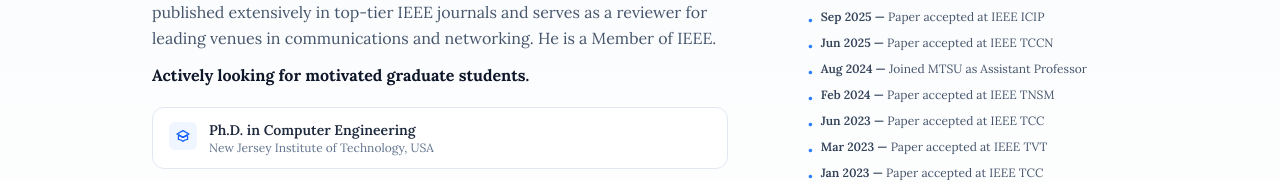
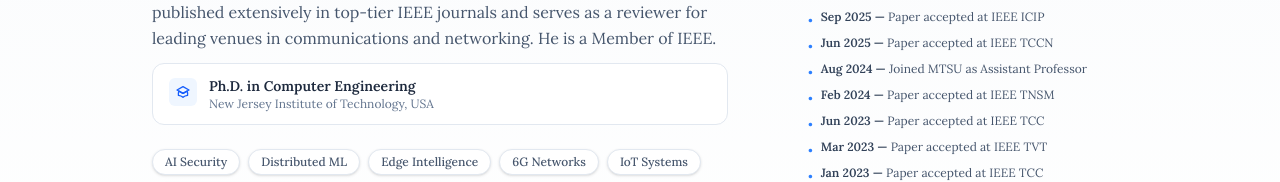
Before and after one commit to MA-Hossain/MA-Hossain.github.io, a Next.js app: page / in a window 1280 px wide. Shown: the part 366-548 px from the top of the page. Built offline with nearby package versions, Linux system fonts and the light colour scheme; no server answers.

Commit message:
Update index.tsx

```diff
--- a/pages/index.tsx
+++ b/pages/index.tsx
@@ -202,9 +202,6 @@ export default function Home() {
                 for leading venues in communications and networking. He is a
                 Member of IEEE.
               </p>
-              <p className="text-slate-900 dark:text-slate-100 font-bold max-w-xl mb-5">
-                Actively looking for motivated graduate students.
-              </p>
 
               {/* Education */}
               <div className="flex flex-col gap-2 mb-6 max-w-xl">
```
